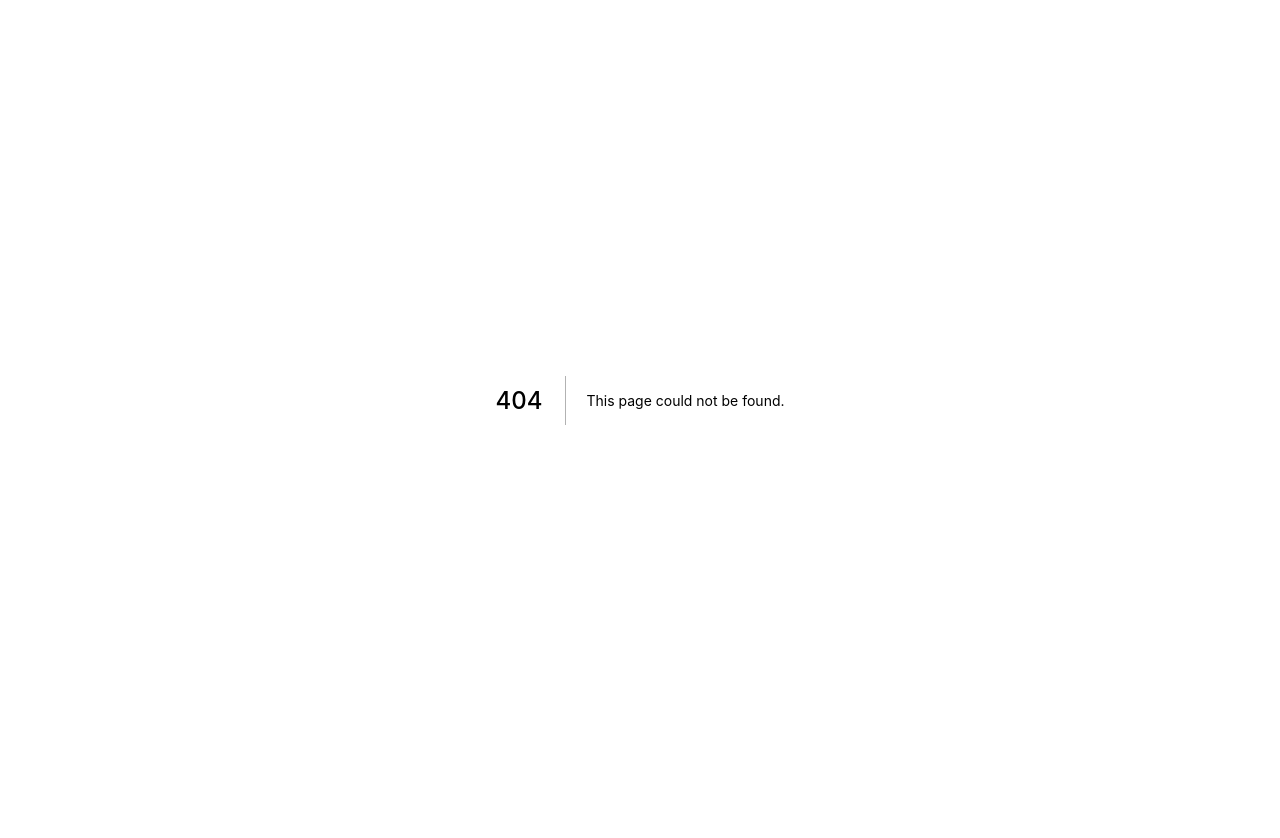
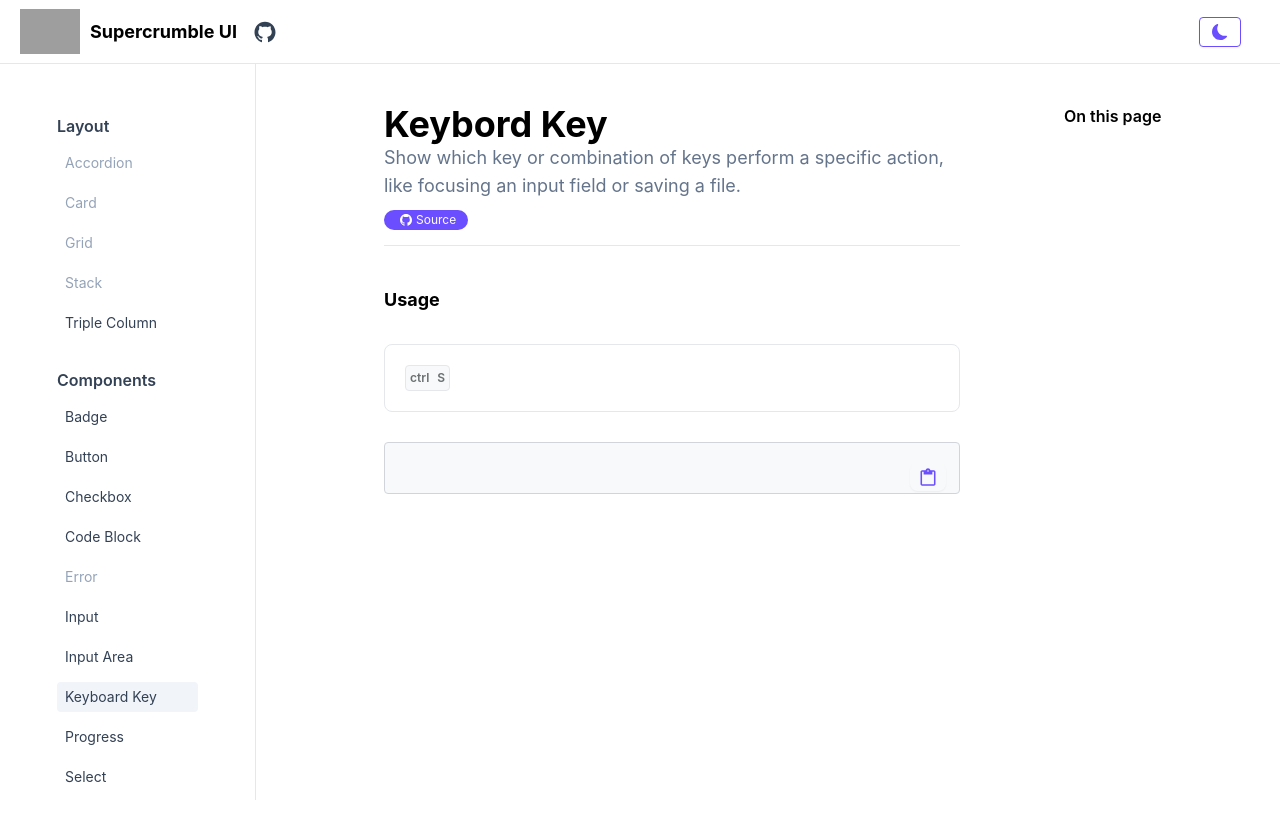
Before and after one commit to elijahnikov/ui, a Next.js app: page /kbd in a window 1280 px wide. Before the commit this address had no page. Shown: the top 838 px of the page. Before the commit the page ends 800 px from the top, so only its background shows below. Built offline with nearby package versions, Linux system fonts and the light colour scheme; grey boxes are pictures that could not be loaded; a web font is replaced by a local one.

Commit message:
initial setup of keyboard key page

```diff
--- /dev/null
+++ b/src/pages/kbd.tsx
@@ -0,0 +1,35 @@
+import ExampleBlock from "@/components/common/ExampleBlock/ExampleBlock";
+import Layout from "@/components/common/Layout/Layout";
+import PageHeader from "@/components/common/PageHeader/PageHeader";
+import CodeBlock from "@/components/ui/CodeBlock/CodeBlock";
+import Kbd from "@/components/ui/Kbd/Kbd";
+import React from "react";
+
+interface KbdPageProps {}
+
+const KbdPage = ({}: KbdPageProps) => {
+    return (
+        <Layout title="Keyboard Key - Supercrumble UI" menuMap={[]}>
+            <div className="mb-[40px]">
+                <PageHeader
+                    title="Keybord Key"
+                    description="Show which key or combination of keys perform a specific action, like focusing an input field or saving a file."
+                    githubLink="/"
+                />
+            </div>
+            <div>
+                <a
+                    className="relative h-[20px] invisible top-[-80px]"
+                    id="usage"
+                ></a>
+                <h4 className="mb-[30px]">Usage</h4>
+                <ExampleBlock>
+                    <Kbd ctrl>S</Kbd>
+                </ExampleBlock>
+                <CodeBlock code={""} />
+            </div>
+        </Layout>
+    );
+};
+
+export default KbdPage;
```
